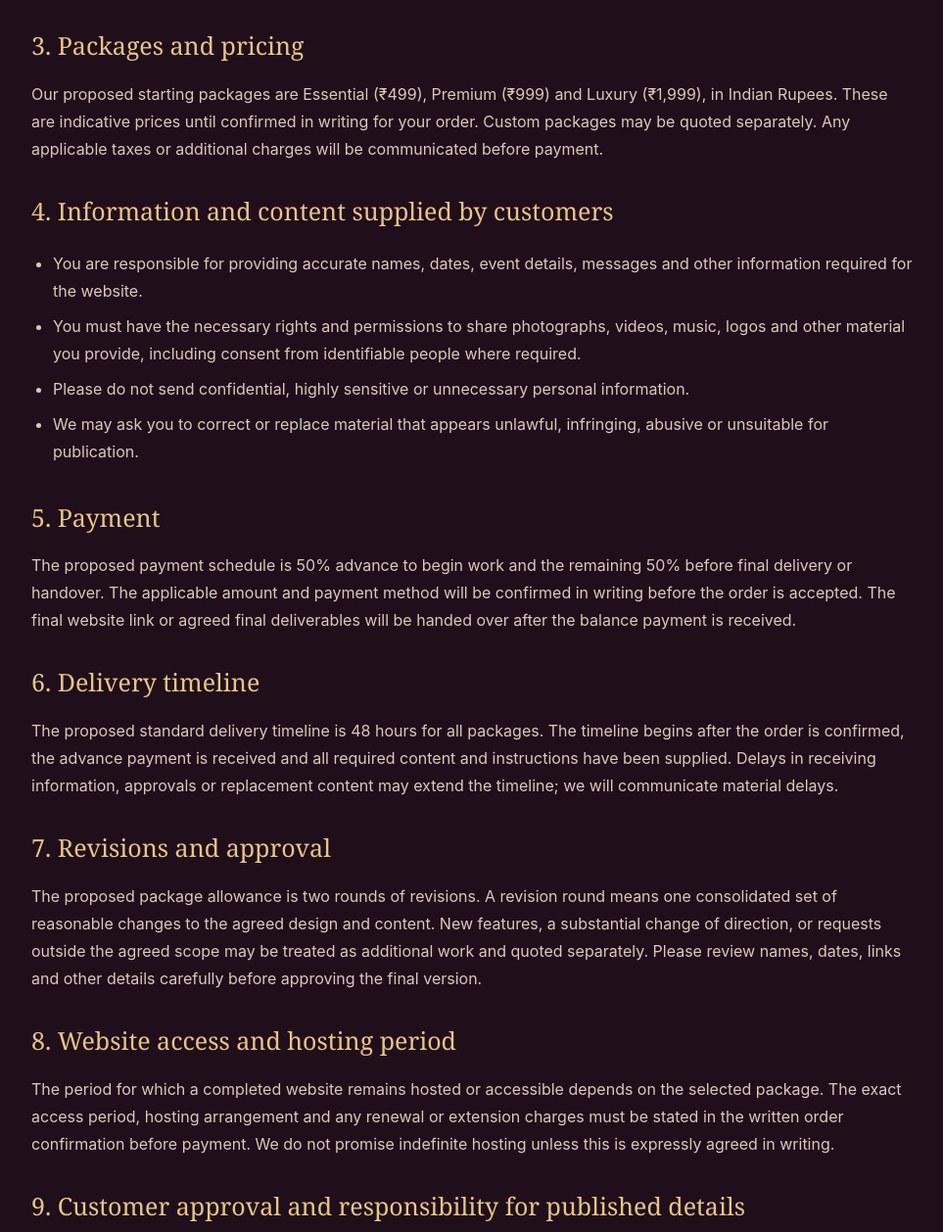
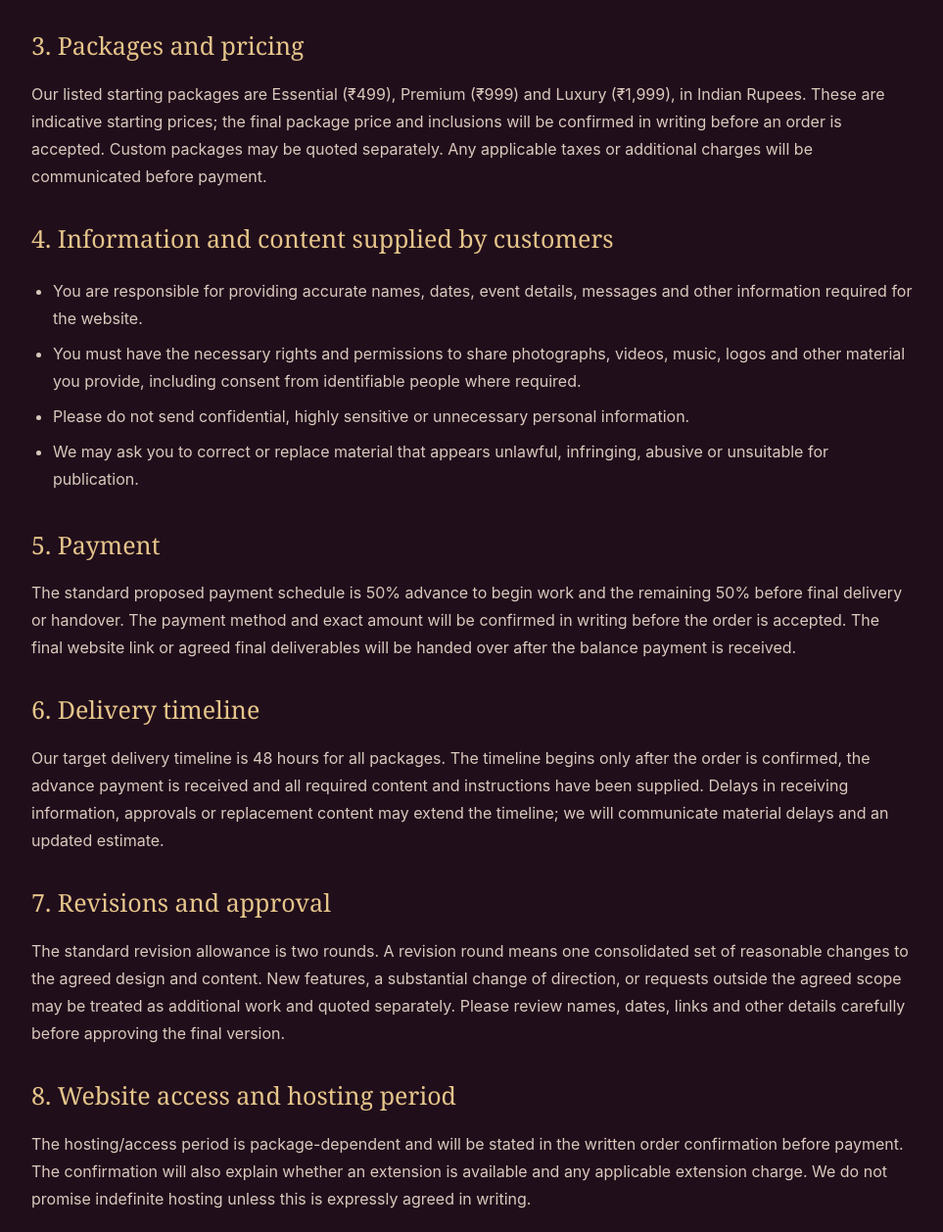
Before and after one commit to SurpriseLink-Studio/celebration-website-template, a plain HTML site: page official-site/terms.html in a window 1280 px wide. Shown: the part 882-2140 px from the top of the page at 98% size, without its empty margins (158-1121 px from the left). Drawn offline with Linux system fonts and the light colour scheme.

Commit message:
Clarify service terms and link privacy policy

```diff
--- a/official-site/terms.html
+++ b/official-site/terms.html
@@ -17,7 +17,7 @@
 <div class="eyebrow">Please read before placing an order</div>
 <h1>Terms &amp; Conditions</h1>
 <p>These terms explain the general conditions for using SurpriseLink Studio and ordering a personalised celebration website. Please contact us if anything is unclear before making a payment.</p>
-<div class="notice"><strong>Draft policy notice:</strong> Package prices and operating policies shown here are proposed business terms and should be confirmed with SurpriseLink Studio in writing before an order is accepted. This page is an initial business template, not legal advice. Have it reviewed for applicable Indian consumer, privacy and tax requirements before relying on it as a final legal document.</div>
+<div class="notice"><strong>Important:</strong> These are the current service terms template. The exact package, price, website access period, cancellation/refund arrangement and any additional charges will be confirmed in writing before payment. This page is general business information, not legal advice; have it reviewed for applicable Indian consumer, privacy and tax requirements before treating it as a final legal document.</div>
 
 <h2>1. Our services</h2>
 <p>SurpriseLink Studio creates personalised digital celebration websites for occasions such as birthdays, weddings and anniversaries. The exact design, features, content and deliverables depend on the package and the written order confirmation.</p>
@@ -30,7 +30,7 @@
 </ul>
 
 <h2>3. Packages and pricing</h2>
-<p>Our proposed starting packages are Essential (₹499), Premium (₹999) and Luxury (₹1,999), in Indian Rupees. These are indicative prices until confirmed in writing for your order. Custom packages may be quoted separately. Any applicable taxes or additional charges will be communicated before payment.</p>
+<p>Our listed starting packages are Essential (₹499), Premium (₹999) and Luxury (₹1,999), in Indian Rupees. These are indicative starting prices; the final package price and inclusions will be confirmed in writing before an order is accepted. Custom packages may be quoted separately. Any applicable taxes or additional charges will be communicated before payment.</p>
 
 <h2>4. Information and content supplied by customers</h2>
 <ul>
@@ -41,16 +41,16 @@
 </ul>
 
 <h2>5. Payment</h2>
-<p>The proposed payment schedule is 50% advance to begin work and the remaining 50% before final delivery or handover. The applicable amount and payment method will be confirmed in writing before the order is accepted. The final website link or agreed final deliverables will be handed over after the balance payment is received.</p>
+<p>The standard proposed payment schedule is 50% advance to begin work and the remaining 50% before final delivery or handover. The payment method and exact amount will be confirmed in writing before the order is accepted. The final website link or agreed final deliverables will be handed over after the balance payment is received.</p>
 
 <h2>6. Delivery timeline</h2>
-<p>The proposed standard delivery timeline is 48 hours for all packages. The timeline begins after the order is confirmed, the advance payment is received and all required content and instructions have been supplied. Delays in receiving information, approvals or replacement content may extend the timeline; we will communicate material delays.</p>
+<p>Our target delivery timeline is 48 hours for all packages. The timeline begins only after the order is confirmed, the advance payment is received and all required content and instructions have been supplied. Delays in receiving information, approvals or replacement content may extend the timeline; we will communicate material delays and an updated estimate.</p>
 
 <h2>7. Revisions and approval</h2>
-<p>The proposed package allowance is two rounds of revisions. A revision round means one consolidated set of reasonable changes to the agreed design and content. New features, a substantial change of direction, or requests outside the agreed scope may be treated as additional work and quoted separately. Please review names, dates, links and other details carefully before approving the final version.</p>
+<p>The standard revision allowance is two rounds. A revision round means one consolidated set of reasonable changes to the agreed design and content. New features, a substantial change of direction, or requests outside the agreed scope may be treated as additional work and quoted separately. Please review names, dates, links and other details carefully before approving the final version.</p>
 
 <h2>8. Website access and hosting period</h2>
-<p>The period for which a completed website remains hosted or accessible depends on the selected package. The exact access period, hosting arrangement and any renewal or extension charges must be stated in the written order confirmation before payment. We do not promise indefinite hosting unless this is expressly agreed in writing.</p>
+<p>The hosting/access period is package-dependent and will be stated in the written order confirmation before payment. The confirmation will also explain whether an extension is available and any applicable extension charge. We do not promise indefinite hosting unless this is expressly agreed in writing.</p>
 
 <h2>9. Customer approval and responsibility for published details</h2>
 <p>You are responsible for checking and approving the final website content before it is shared with guests or other visitors. Please notify us promptly if you identify an error or need a correction after delivery. Changes after approval may count toward the revision allowance or require a separate quote.</p>
@@ -67,15 +67,15 @@
 <p>Websites may rely on third-party hosting, domains, browsers, networks, embedded media or other services. Their availability and terms are outside our control. We will take reasonable care when preparing and delivering the website, but cannot guarantee uninterrupted availability of third-party services.</p>
 
 <h2>12. Cancellations, refunds and disputes</h2>
-<p>Any cancellation, refund, rescheduling or dispute-handling arrangement must be communicated and agreed in writing before payment. Please ask us for the applicable terms before placing an order. Nothing in these terms is intended to exclude rights that cannot lawfully be excluded under applicable law.</p>
+<p>If you need to cancel or reschedule, contact us as soon as possible. Before work begins, we will confirm any applicable cancellation or refund amount in writing. If work has started, any refund decision will take account of work already completed, unavoidable costs and applicable consumer-protection requirements. No statutory consumer rights are waived by this clause. Please obtain the order-specific cancellation terms in writing before paying.</p>
 
 <h2>13. Privacy and personal information</h2>
 <p>We use the information you provide to discuss, create, deliver and support your celebration website. Please share only information needed for the project. A separate Privacy Policy explaining data handling, retention, deletion and contact procedures should be provided before we begin collecting customer information through forms or other automated channels.</p>
 
-<h2>14. Changes to these terms</h2>
+<h2>14. Privacy</h2>\n<p>Please also read our <a href="privacy.html">Privacy Policy</a>, which explains what customer information we use for enquiries and website creation, how we protect it and how to request correction or deletion.</p>\n\n<h2>15. Changes to these terms</h2>
 <p>We may update these terms as our services and processes develop. The version applicable to an order should be the version shared with you when that order is confirmed. Any material change to an already confirmed order must be agreed in writing.</p>
 
-<h2>15. Contact</h2>
+<h2>16. Contact</h2>
 <p>For questions about these terms or an order, contact SurpriseLink Studio through WhatsApp at <a href="https://wa.me/9185035065015">+91 85035 065015</a> or Instagram at <a href="https://instagram.com/surpriselink.studio">@surpriselink.studio</a>. Business location: New Delhi, India.</p>
 
 <a class="back" href="index.html">← Back to SurpriseLink Studio</a>
```
